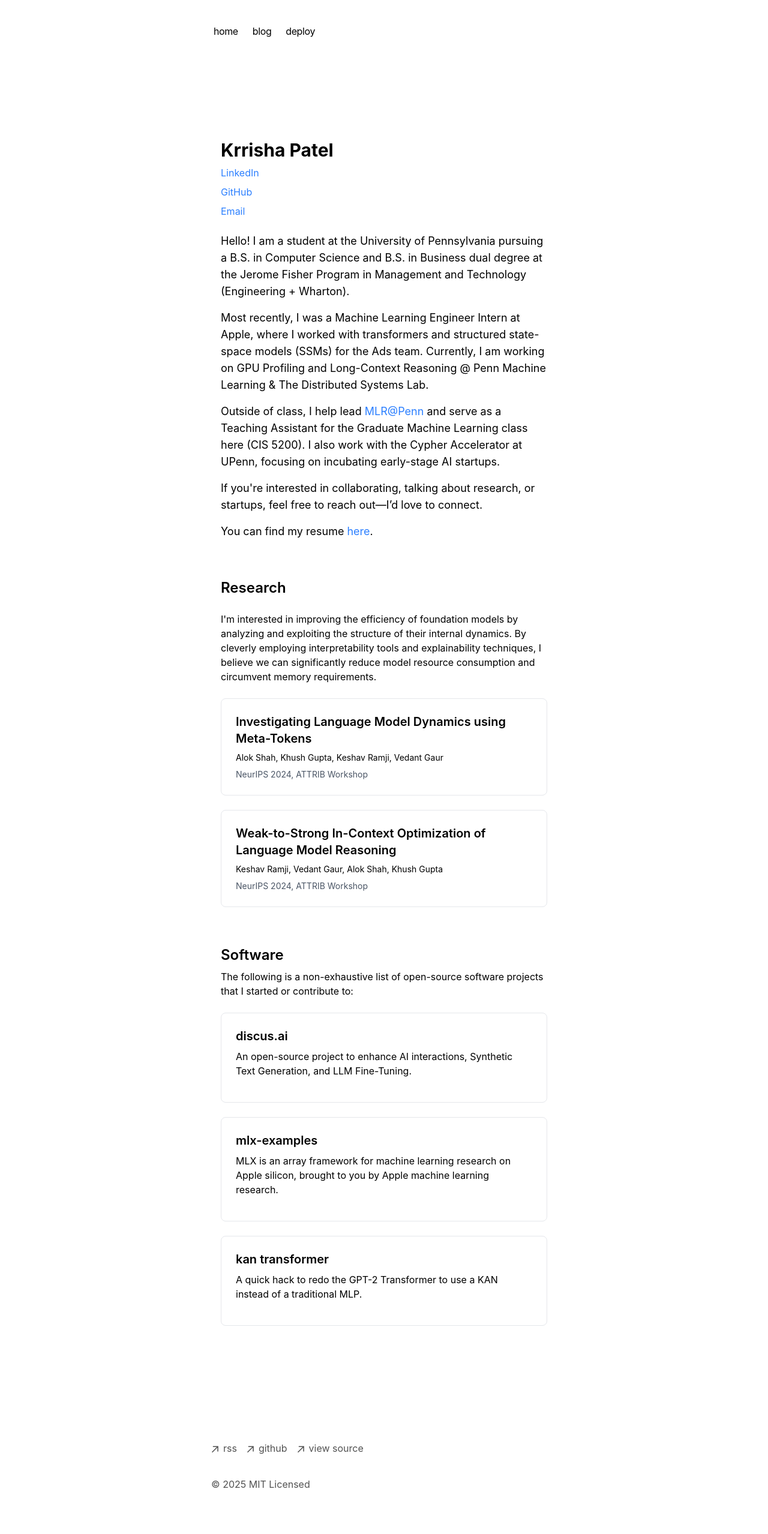
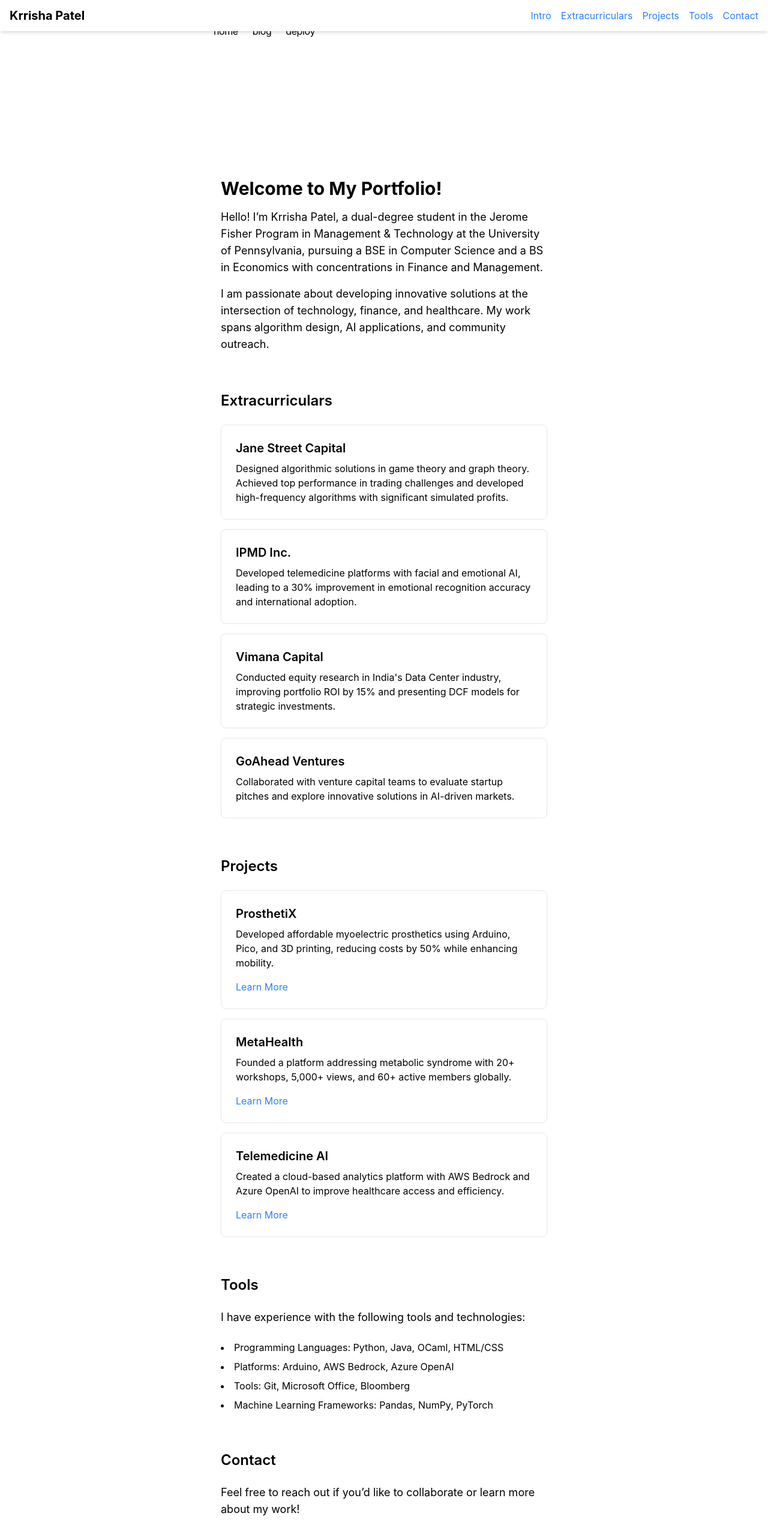
Before and after one commit to krrishapatel/Krrisha-Patel-Portfolio, a Next.js app: page / in a window 1280 px wide. Shown: the top 2557 px of the page at 60% size. Built offline with nearby package versions, Linux system fonts and the light colour scheme.

Commit message:
Update page.tsx

```diff
--- a/app/page.tsx
+++ b/app/page.tsx
@@ -2,7 +2,7 @@ import React from 'react';
 import Head from 'next/head';
 import Link from 'next/link';
 
-export default function Home() {
+export default function Portfolio() {
   return (
     <div className="min-h-screen bg-white text-black py-24">
       <Head>
@@ -16,103 +16,110 @@ export default function Home() {
         `}</style>
       </Head>
 
-      <main className="container mx-auto px-4">
+      {/* Navigation */}
+      <header className="fixed top-0 left-0 w-full bg-white shadow-md">
+        <nav className="container mx-auto px-4 py-3 flex justify-between items-center">
+          <h1 className="text-xl font-bold">Krrisha Patel</h1>
+          <div className="space-x-4">
+            <a href="#intro" className="text-blue-500 hover:underline">Intro</a>
+            <a href="#extracurriculars" className="text-blue-500 hover:underline">Extracurriculars</a>
+            <a href="#projects" className="text-blue-500 hover:underline">Projects</a>
+            <a href="#tools" className="text-blue-500 hover:underline">Tools</a>
+            <a href="#contact" className="text-blue-500 hover:underline">Contact</a>
+          </div>
+        </nav>
+      </header>
+
+      <main className="container mx-auto px-4 pt-16">
         {/* Introduction Section */}
-        <section className="mb-16 text-left">
-          <h1 className="text-3xl font-bold mb-2">Krrisha Patel</h1>
+        <section id="intro" className="mb-16 text-left">
+          <h1 className="text-3xl font-bold mb-4">Welcome to My Portfolio!</h1>
+          <p className="text-lg mb-4">
+            Hello! I’m Krrisha Patel, a dual-degree student in the Jerome Fisher Program in Management & Technology
+            at the University of Pennsylvania, pursuing a BSE in Computer Science and a BS in Economics with concentrations in Finance and Management.
+          </p>
+          <p className="text-lg mb-4">
+            I am passionate about developing innovative solutions at the intersection of technology, finance, and healthcare. My work spans algorithm design, AI applications, and community outreach.
+          </p>
+        </section>
+
+        {/* Extracurriculars Section */}
+        <section id="extracurriculars" className="mb-16">
+          <h2 className="text-2xl font-semibold mb-6">Extracurriculars</h2>
+          <ExtracurricularCard
+            title="Jane Street Capital"
+            description="Designed algorithmic solutions in game theory and graph theory. Achieved top performance in trading challenges and developed high-frequency algorithms with significant simulated profits."
+          />
+          <ExtracurricularCard
+            title="IPMD Inc."
+            description="Developed telemedicine platforms with facial and emotional AI, leading to a 30% improvement in emotional recognition accuracy and international adoption."
+          />
+          <ExtracurricularCard
+            title="Vimana Capital"
+            description="Conducted equity research in India's Data Center industry, improving portfolio ROI by 15% and presenting DCF models for strategic investments."
+          />
+          <ExtracurricularCard
+            title="GoAhead Ventures"
+            description="Collaborated with venture capital teams to evaluate startup pitches and explore innovative solutions in AI-driven markets."
+          />
+        </section>
+
+        {/* Projects Section */}
+        <section id="projects" className="mb-16">
+          <h2 className="text-2xl font-semibold mb-6">Projects</h2>
+          <ProjectCard
+            title="ProsthetiX"
+            description="Developed affordable myoelectric prosthetics using Arduino, Pico, and 3D printing, reducing costs by 50% while enhancing mobility."
+            link="/projects/prosthetix"
+          />
+          <ProjectCard
+            title="MetaHealth"
+            description="Founded a platform addressing metabolic syndrome with 20+ workshops, 5,000+ views, and 60+ active members globally."
+            link="/projects/metahealth"
+          />
+          <ProjectCard
+            title="Telemedicine AI"
+            description="Created a cloud-based analytics platform with AWS Bedrock and Azure OpenAI to improve healthcare access and efficiency."
+            link="/projects/telemedicine"
+          />
+        </section>
+
+        {/* Tools Section */}
+        <section id="tools" className="mb-16">
+          <h2 className="text-2xl font-semibold mb-6">Tools</h2>
+          <p className="text-lg mb-6">
+            I have experience with the following tools and technologies:
+          </p>
+          <ul className="list-disc list-inside space-y-2">
+            <li>Programming Languages: Python, Java, OCaml, HTML/CSS</li>
+            <li>Platforms: Arduino, AWS Bedrock, Azure OpenAI</li>
+            <li>Tools: Git, Microsoft Office, Bloomberg</li>
+            <li>Machine Learning Frameworks: Pandas, NumPy, PyTorch</li>
+          </ul>
+        </section>
+
+        {/* Contact Section */}
+        <section id="contact" className="mb-16">
+          <h2 className="text-2xl font-semibold mb-6">Contact</h2>
+          <p className="text-lg mb-6">
+            Feel free to reach out if you’d like to collaborate or learn more about my work!
+          </p>
           <div className="space-y-2">
-            <div>
-              <Link href="https://linkedin.com/in/krrishapatel/" className="text-blue-500 hover:underline">
+            <p>
+              <a href="mailto:krrisha@wharton.upenn.edu" className="text-blue-500 hover:underline">
+                Email: krrisha@wharton.upenn.edu
+              </a>
+            </p>
+            <p>
+              <Link href="https://linkedin.com/in/krrishapatel" className="text-blue-500 hover:underline">
                 LinkedIn
               </Link>
-            </div>
-            <div>
+            </p>
+            <p>
               <Link href="https://github.com/krrishapatel" className="text-blue-500 hover:underline">
                 GitHub
               </Link>
-            </div>
-            <div>
-              <a href="mailto:krrisha@wharton.upenn.edu" className="text-blue-500 hover:underline">
-                Email
-              </a>
-            </div>
-          </div>
-
-          <p className="text-lg mt-6">
-            Hello! I am a student at the University of Pennsylvania pursuing a B.S. in Computer Science and B.S. in
-            Business dual degree at the Jerome Fisher Program in Management and Technology (Engineering + Wharton).
-          </p>
-          <p className="text-lg mt-4">
-            Most recently, I was a Machine Learning Engineer Intern at Apple, where I worked with transformers and
-            structured state-space models (SSMs) for the Ads team. Currently, I am working on GPU Profiling and
-            Long-Context Reasoning @ Penn Machine Learning & The Distributed Systems Lab.
-          </p>
-          <p className="text-lg mt-4">
-            Outside of class, I help lead{' '}
-            <Link href="https://mlrpenn.vercel.app/" className="text-blue-500 hover:underline">
-              MLR@Penn
-            </Link>{' '}
-            and serve as a Teaching Assistant for the Graduate Machine Learning class here (CIS 5200). I also work with
-            the Cypher Accelerator at UPenn, focusing on incubating early-stage AI startups.
-          </p>
-          <p className="text-lg mt-4">
-            If you&apos;re interested in collaborating, talking about research, or startups, feel free to reach out—I’d
-            love to connect.
-          </p>
-          <p className="text-lg mt-4">
-            You can find my resume{' '}
-            <Link href="/resume.pdf" className="text-blue-500 hover:underline">
-              here
-            </Link>
-            .
-          </p>
-        </section>
-
-        {/* Publications Section */}
-        <section className="mb-16">
-          <h2 className="text-2xl font-semibold mb-6">Research</h2>
-          <p className="mb-6">
-            I&apos;m interested in improving the efficiency of foundation models by analyzing and exploiting the
-            structure of their internal dynamics. By cleverly employing interpretability tools and explainability
-            techniques, I believe we can significantly reduce model resource consumption and circumvent memory
-            requirements.
-          </p>
-          <div className="space-y-6">
-            <PublicationCard
-              title="Investigating Language Model Dynamics using Meta-Tokens"
-              authors="Alok Shah, Khush Gupta, Keshav Ramji, Vedant Gaur"
-              venue="NeurIPS 2024, ATTRIB Workshop"
-            />
-            <PublicationCard
-              title="Weak-to-Strong In-Context Optimization of Language Model Reasoning"
-              authors="Keshav Ramji, Vedant Gaur, Alok Shah, Khush Gupta"
-              venue="NeurIPS 2024, ATTRIB Workshop"
-            />
-          </div>
-        </section>
-
-        {/* Software Section */}
-        <section className="mb-16">
-          <h2 className="text-2xl font-semibold mb-2">Software</h2>
-          <p className="mb-6">
-            The following is a non-exhaustive list of open-source software projects that I started or contribute to:
-          </p>
-          <div className="space-y-6">
-            <ProjectCard
-              title="discus.ai"
-              description="An open-source project to enhance AI interactions, Synthetic Text Generation, and LLM Fine-Tuning."
-              link=""
-            />
-            <ProjectCard
-              title="mlx-examples"
-              description="MLX is an array framework for machine learning research on Apple silicon, brought to you by Apple machine learning research."
-              link="/projects/compiler"
-            />
-            <ProjectCard
-              title="kan transformer"
-              description="A quick hack to redo the GPT-2 Transformer to use a KAN instead of a traditional MLP."
-              link="/projects/solar"
-            />
+            </p>
           </div>
         </section>
       </main>
@@ -120,18 +127,17 @@ export default function Home() {
   );
 }
 
-const PublicationCard = ({ title, authors, venue }) => (
-  <div className="border border-gray-200 rounded-lg p-6 hover:shadow-md transition duration-300">
+const ExtracurricularCard = ({ title, description }) => (
+  <div className="border border-gray-200 rounded-lg p-6 hover:shadow-md transition duration-300 mb-4">
     <h3 className="text-xl font-semibold mb-2">{title}</h3>
-    <p className="text-sm mb-2">{authors}</p>
-    <p className="text-sm text-gray-600">{venue}</p>
+    <p>{description}</p>
   </div>
 );
 
 const ProjectCard = ({ title, description, link }) => (
-  <div className="border border-gray-200 rounded-lg p-6 hover:shadow-md transition duration-300">
+  <div className="border border-gray-200 rounded-lg p-6 hover:shadow-md transition duration-300 mb-4">
     <h3 className="text-xl font-semibold mb-2">{title}</h3>
     <p className="mb-4">{description}</p>
-    {/* <Link href={link} className="text-blue-500 hover:underline">Learn More</Link> */}
+    <a href={link} className="text-blue-500 hover:underline">Learn More</a>
   </div>
 );
```
